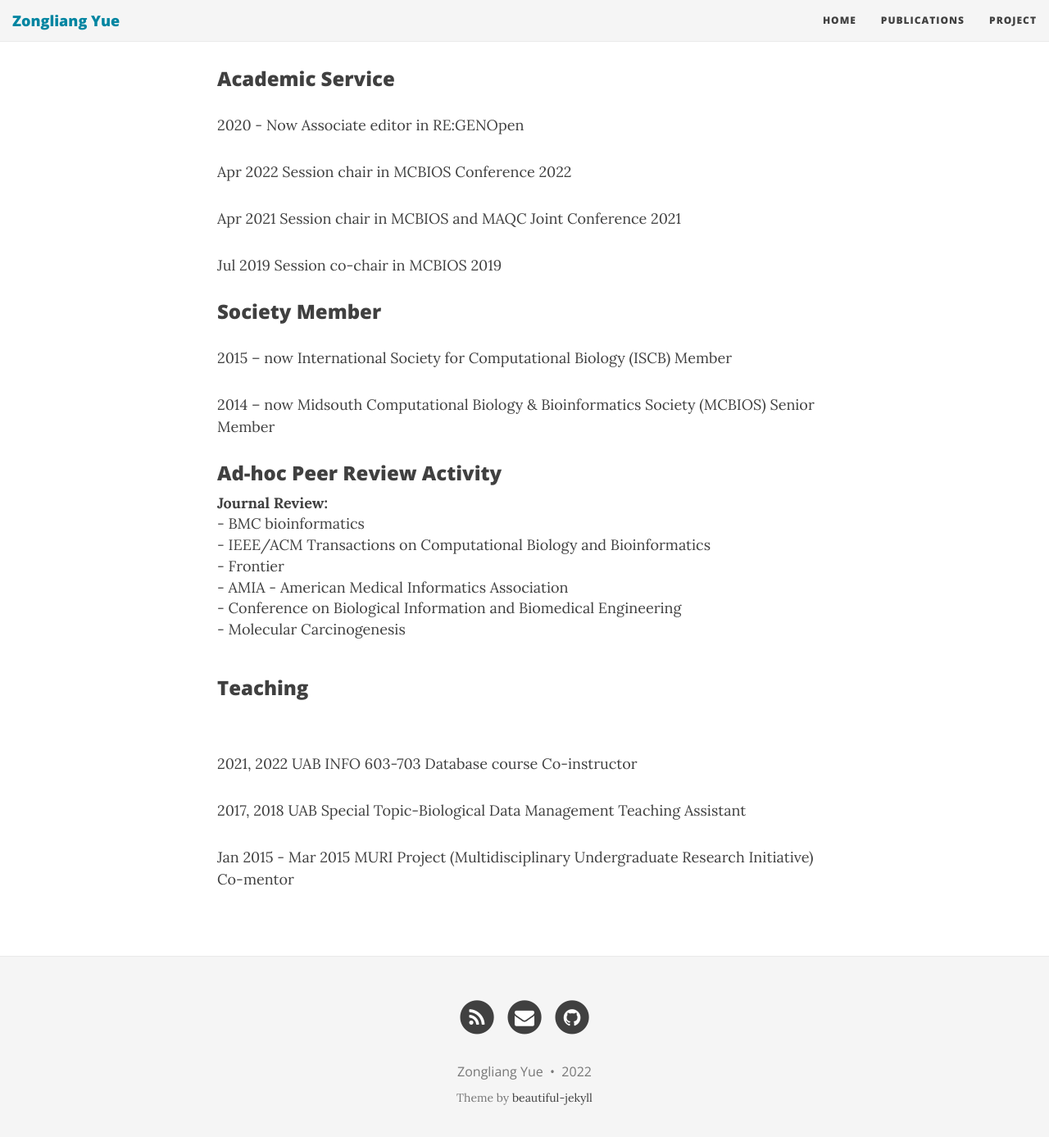
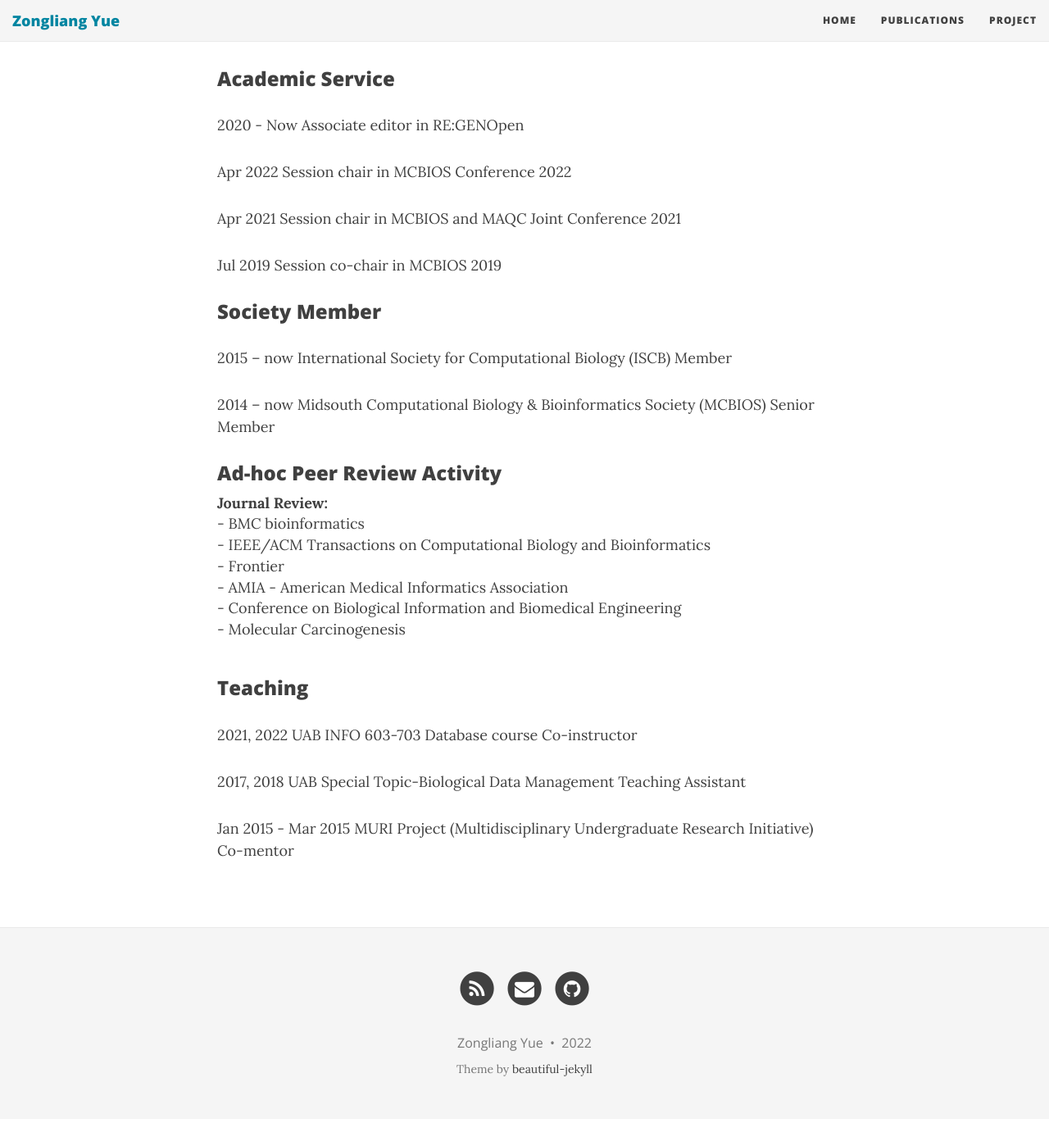
Before and after one commit to zongyue1010/zongyue1010.github.io, a Jekyll site: the page built from index.html, in a window 1280 px wide and 1400 px high, scrolled down 1493 px. Shown: the top 1387 px of the window at 82% size. Built offline with Jekyll 4.4.1, drawn with Linux system fonts in a browser that asks for light colours; nearby versions of some CDN libraries; the list of posts is cut into pages by our own code; after the commit the page ends 2858 px from its top, so only the background shows below that.

Commit message:
'initial'

```diff
--- a/css/main.css
+++ b/css/main.css
@@ -5,6 +5,12 @@ layout: null
 @import url("pygment_highlights.css");
 
 /* --- General --- */
+ul{
+    margin: 0px;
+    padding: 0px;
+    list-style-type: none;
+	padding-left: 20px;
+}
 ul.d {
   list-style-type: decimal;
 }
--- a/index.html
+++ b/index.html
@@ -59,9 +59,6 @@ Minor: Bachelor' degree in Computer Application</p>
 
 
 <h3>Teaching</h3>
-<br />
-
-
 <p>2021, 2022		UAB INFO 603-703 Database course
 			Co-instructor</p>
 <p>2017, 2018 		UAB Special Topic-Biological Data Management
```
